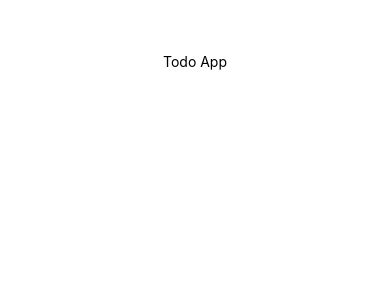
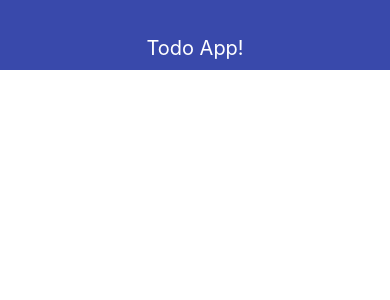
Before and after one commit to AIThomasNew/to-do-list, a React Native app: screen / in a window 390 px wide. Shown: the top 300 px of the page. Built offline with nearby package versions, Linux system fonts and the light colour scheme.

Commit message:
Second commit

```diff
--- a/App.js
+++ b/App.js
@@ -5,7 +5,7 @@
 export default function App() {
   return (
     <View style={styles.container}>
-      <Navbar />
+      <Navbar title="Todo App!" />
     </View>
   );
 }
--- a/src/Navbar.js
+++ b/src/Navbar.js
@@ -4,7 +4,7 @@
 export const Navbar = (props) => {
   return (
     <View style={styles.navbar}>
-      <Text style={styles.text}>Todo App</Text>
+      <Text style={styles.text}>{props.title}</Text>
     </View>
   );
 };
@@ -14,6 +14,11 @@
     height: 70,
     alignItems: 'center',
     justifyContent: 'flex-end',
+    backgroundColor: '#3949ab',
+    paddingBottom: 10,
   },
-  text: {},
+  text: {
+    color: 'white',
+    fontSize: 20,
+  },
 });
```
Also changed, not shown: src/AddTodo.js (added, +11 -0 lines).
